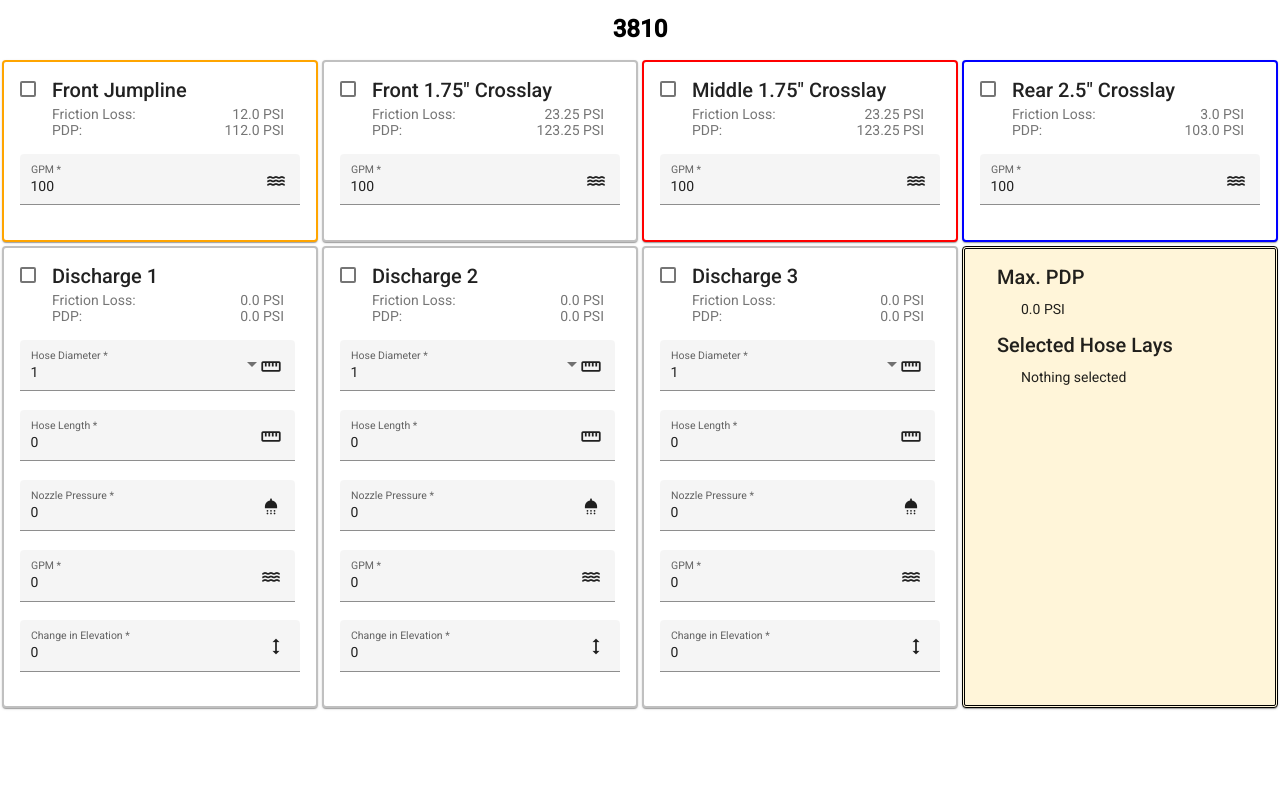
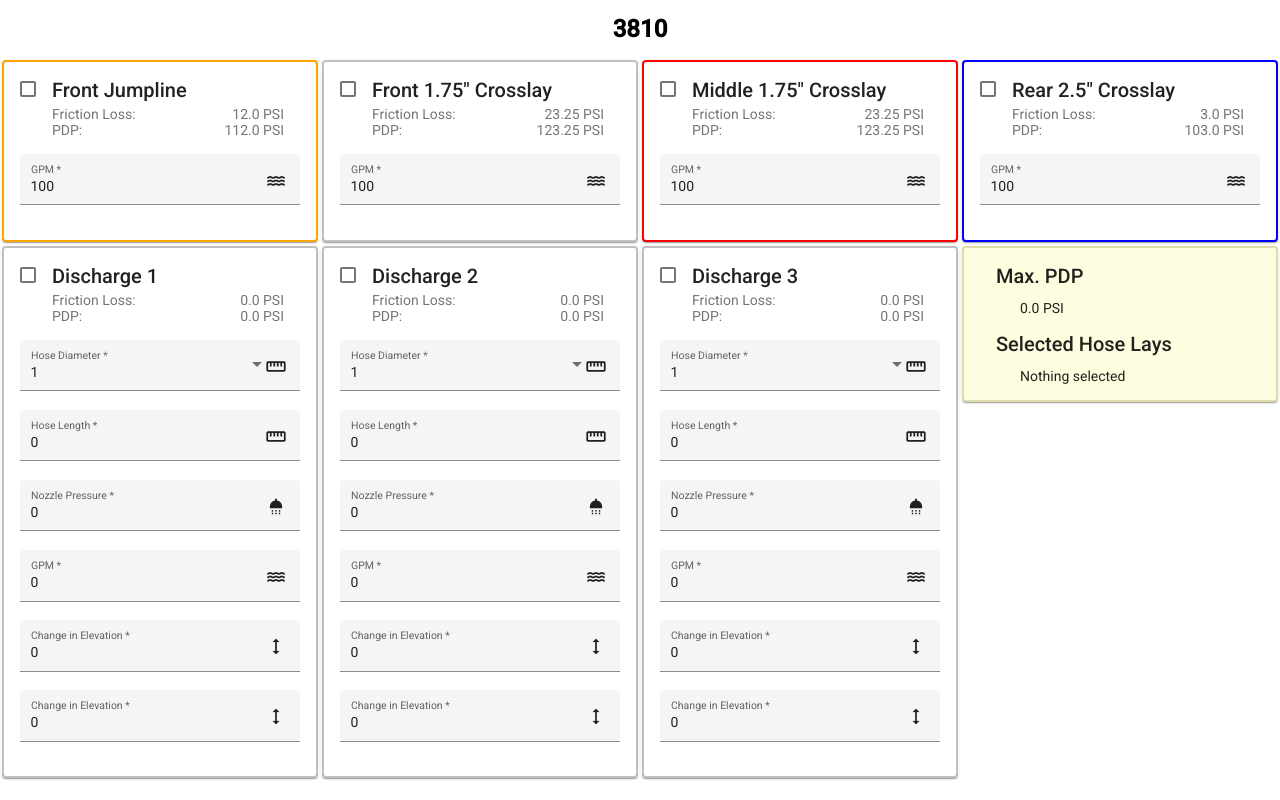
Before and after one commit to boris-yeltsin/pressure-calc, an Angular app: page / in a window 1280 px wide. Built offline with nearby package versions, Linux system fonts and the light colour scheme.

Commit message:
styling changes

```diff
--- a/src/app/discharge-pressure-calculator/calculator-output/calculator-output.component.scss
+++ b/src/app/discharge-pressure-calculator/calculator-output/calculator-output.component.scss
@@ -1,8 +1,8 @@
 mat-card {
-  border: 3px double black;
+  border: 2px solid #dedcab;
   margin: 2px;
-  min-height: calc(100% - 42px);
-  background-color: #fff5d9;
+  //min-height: calc(100% - 40px);
+  background-color: #fffddf;
   min-width: 250px;
 }
 
--- a/src/app/discharge-pressure-calculator/custom-hose-lay-input/custom-hose-lay-input.component.html
+++ b/src/app/discharge-pressure-calculator/custom-hose-lay-input/custom-hose-lay-input.component.html
@@ -7,7 +7,7 @@
             <div>PDP: <div style="float: right">{{pdp$ | async | number: '1.1-2'}} PSI</div></div>
         </mat-card-subtitle>
     </mat-card-header>
-    <mat-card-content fxLayout="row wrap" fxLayoutGap="5px">
+    <mat-card-content fxLayout="column">
         <mat-form-field appearance="fill" class="hose-diameter-input">
             <mat-label>Hose Diameter</mat-label>
             <mat-select formControlName="hoseDiameter" required>
@@ -35,5 +35,10 @@
             <input matInput type="number" formControlName="elevationChange" required>
             <mat-icon matSuffix>height</mat-icon>
         </mat-form-field>
+        <mat-form-field appearance="fill" class="elevation-input">
+            <mat-label>Change in Elevation</mat-label>
+            <input matInput type="number" formControlName="elevationChange" required>
+            <mat-icon matSuffix>height</mat-icon>
+        </mat-form-field>
     </mat-card-content>
 </mat-card>
--- a/src/app/discharge-pressure-calculator/standard-hose-lay-input/standard-hose-lay-input.component.html
+++ b/src/app/discharge-pressure-calculator/standard-hose-lay-input/standard-hose-lay-input.component.html
@@ -7,13 +7,11 @@
             <div>PDP: <div style="float: right">{{pdp$ | async | number: '1.1-2'}} PSI</div></div>
         </mat-card-subtitle>
     </mat-card-header>
-    <mat-card-content>
-        <div (click)="$event.stopPropagation()">
-            <mat-form-field appearance="fill">
-                <mat-label>GPM</mat-label>
-                <input formControlName="gpm" matInput type="number" min="0" required>
-                <mat-icon matSuffix>water</mat-icon>
-            </mat-form-field>
-        </div>
+    <mat-card-content (click)="$event.stopPropagation()">
+        <mat-form-field appearance="fill">
+            <mat-label>GPM</mat-label>
+            <input formControlName="gpm" matInput type="number" min="0" required>
+            <mat-icon matSuffix>water</mat-icon>
+        </mat-form-field>
     </mat-card-content>
 </mat-card>
```
